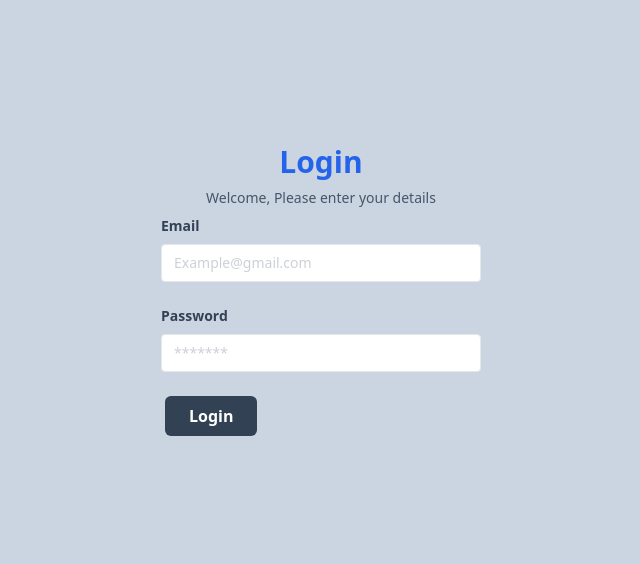
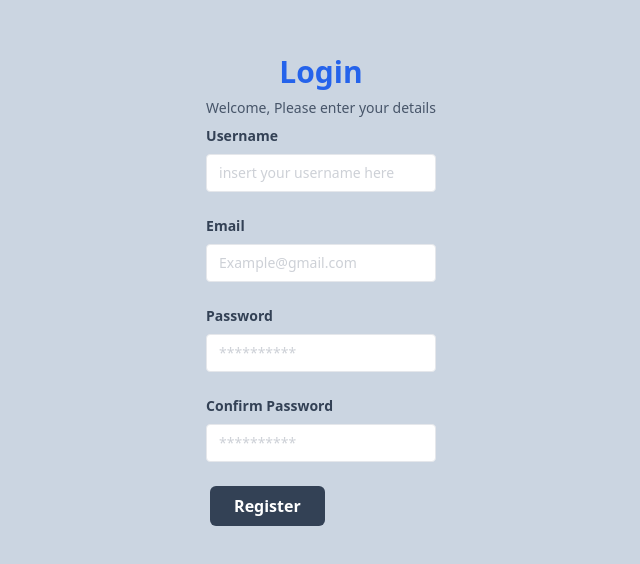
Before and after one commit to denisrahmadi/learn-react-vipstudio, a React (Vite) app: page / in a window 1280 px wide. Shown: the part 110-674 px from the top of the page, without its empty margins (319-959 px from the left). Built offline with nearby package versions, Linux system fonts and the light colour scheme.

Commit message:
implement atomic design part 2

```diff
--- a/src/App.jsx
+++ b/src/App.jsx
@@ -1,29 +1,10 @@
-import Button from "./Components/Elements/Button";
-import InputForm from "./Components/Elements/InputForm";
+import RegisterPage from "./pages/register";
+
 function App() {
     return (
         <>
             <div className="bg-slate-300 flex justify-center min-h-screen items-center">
-                <div className="w-full max-w-xs">
-                    <h1 className="text-3xl font mb-2 text-blue-600 font-bold text-center">Login</h1>
-                    <p className="font-light text-slate-600 mb-2 text-sm text-center">Welcome, Please enter your details</p>
-                    <form action="">
-                        <InputForm
-                            label="Email"
-                            type="email"
-                            placeholder="Example@gmail.com"
-                            name="email"
-                        />
-                        <InputForm
-                            label="Password"
-                            type="password"
-                            placeholder="*******"
-                            name="password"
-                        />
-
-                        <Button classname="bg-slate-700">Login</Button>
-                    </form>
-                </div>
+                <RegisterPage />
             </div>
         </>
     );
--- /dev/null
+++ b/src/Components/Fragments/FormLogin.jsx
@@ -0,0 +1,17 @@
+import InputForm from "../Elements/InputForm";
+import Button from "../Elements/Button";
+
+const FormLogin = () => {
+    return (
+        <div>
+            <form action="">
+                <InputForm label="Email" type="email" placeholder="Example@gmail.com" name="email" />
+                <InputForm label="Password" type="password" placeholder="*******" name="password" />
+
+                <Button classname="bg-slate-700">Login</Button>
+            </form>
+        </div>
+    );
+};
+
+export default FormLogin;
--- /dev/null
+++ b/src/Components/Fragments/FormRegister.jsx
@@ -0,0 +1,39 @@
+import InputForm from "../Elements/InputForm";
+import Button from "../Elements/Button";
+
+const FormRegister = () => {
+    return (
+        <div>
+            <form action="">
+                <InputForm
+                    label="Username"
+                    type="text"
+                    placeholder="insert your username here"
+                    name="username"
+                />
+                <InputForm
+                    label="Email"
+                    type="email"
+                    placeholder="Example@gmail.com"
+                    name="email"
+                />
+                <InputForm
+                    label="Password"
+                    type="password"
+                    placeholder="**********"
+                    name="password"
+                />
+                <InputForm
+                    label="Confirm Password"
+                    type="password"
+                    placeholder="**********"
+                    name="confirmPassword"
+                />
+
+                <Button classname="bg-slate-700">Register</Button>
+            </form>
+        </div>
+    );
+};
+
+export default FormRegister;
--- /dev/null
+++ b/src/Components/Layouts/AuthLayouts.jsx
@@ -0,0 +1,21 @@
+ import PropTypes from "prop-types";
+
+const AuthLayouts = (props) => {
+    const { children, title } = props;
+    return (
+        <div>
+            <div className="w-full max-w-xs">
+                <h1 className="text-3xl font mb-2 text-blue-600 font-bold text-center">{title}</h1>
+                <p className="font-light text-slate-600 mb-2 text-sm text-center">Welcome, Please enter your details</p>
+                {children}
+            </div>
+        </div>
+    );
+};
+
+AuthLayouts.propTypes = {
+    children: PropTypes.node,
+    title: PropTypes.string
+}
+
+export default AuthLayouts;
--- /dev/null
+++ b/src/pages/login.jsx
@@ -0,0 +1,13 @@
+import FormLogin from "../Components/Fragments/FormLogin";
+import AuthLayouts from "../Components/Layouts/AuthLayouts";
+
+
+const LoginPage = () => {
+    return (
+        <AuthLayouts title="Login">
+            <FormLogin />
+        </AuthLayouts>
+    );
+};
+
+export default LoginPage;
--- /dev/null
+++ b/src/pages/register.jsx
@@ -0,0 +1,13 @@
+
+import FormRegister from "../Components/Fragments/FormRegister";
+import AuthLayouts from "../Components/Layouts/AuthLayouts";
+
+const RegisterPage = () => {
+    return (
+        <AuthLayouts title="Login">
+            <FormRegister />
+        </AuthLayouts>
+    );
+};
+
+export default RegisterPage;
```
